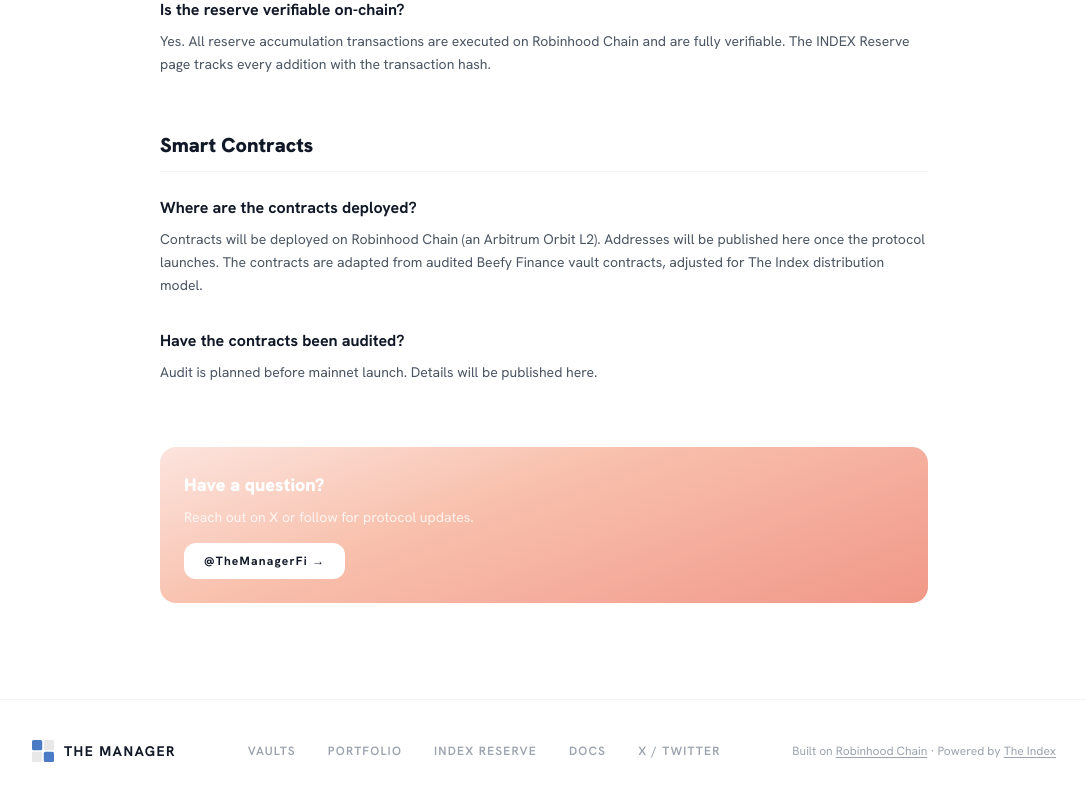
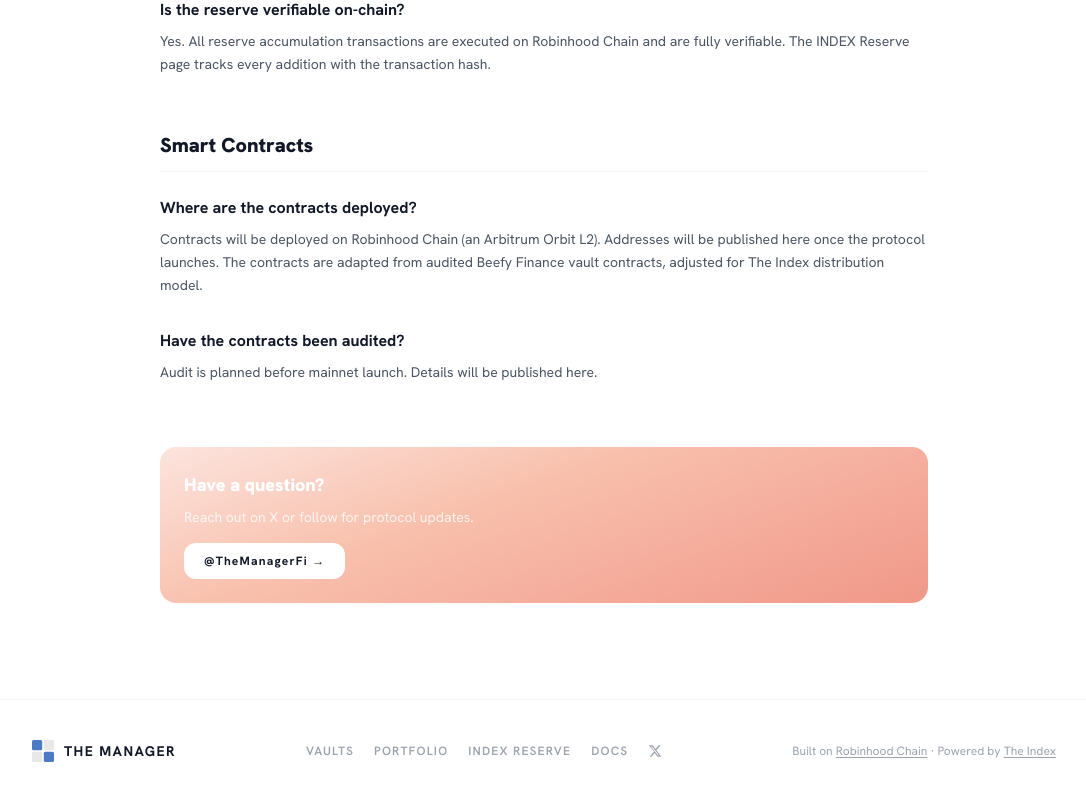
Before and after one commit to pepper-mt4u/the-manager, a React (Vite) app: page /docs in a window 1280 px wide. Shown: the part 1616-2416 px from the top of the page, without its empty margins (96-1182 px from the left). Built offline with nearby package versions, Linux system fonts and the light colour scheme.

Commit message:
Footer: X icon instead of text, tighter link gap

```diff
--- a/src/components/Footer.jsx
+++ b/src/components/Footer.jsx
@@ -20,7 +20,7 @@
           <span className="font-bold text-sm tracking-widest text-gray-900 uppercase">The Manager</span>
         </div>
 
-        <div className="flex items-center gap-8 text-xs font-semibold tracking-widest text-gray-400">
+        <div className="flex items-center gap-5 text-xs font-semibold tracking-widest text-gray-400">
           <Link to="/vaults" className="hover:text-gray-700 transition-colors">VAULTS</Link>
           <Link to="/portfolio" className="hover:text-gray-700 transition-colors">PORTFOLIO</Link>
           <Link to="/index-reserve" className="hover:text-gray-700 transition-colors">INDEX RESERVE</Link>
@@ -29,9 +29,11 @@
             href="https://x.com/TheManagerFi"
             target="_blank"
             rel="noopener noreferrer"
-            className="hover:text-gray-700 transition-colors"
+            className="text-gray-400 hover:text-gray-700 transition-colors"
           >
-            X / TWITTER
+            <svg width="14" height="14" viewBox="0 0 24 24" fill="currentColor">
+              <path d="M18.244 2.25h3.308l-7.227 8.26 8.502 11.24H16.17l-4.714-6.231-5.401 6.231H2.744l7.73-8.835L1.254 2.25H8.08l4.713 6.231zm-1.161 17.52h1.833L7.084 4.126H5.117z" />
+            </svg>
           </a>
         </div>
 
```
